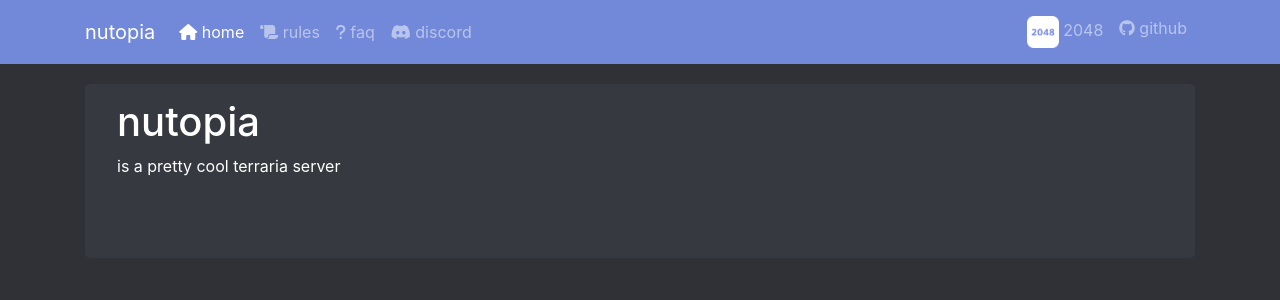
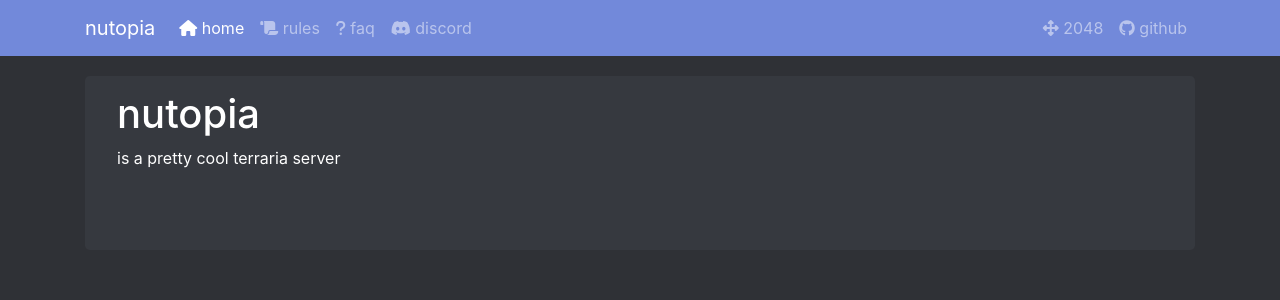
Before and after one commit to Epikest/nutopia, a Jekyll site: the page built from index.md, in a window 1280 px wide. Shown: the top 300 px of the page. Built offline with Jekyll 4.4.1, drawn with Linux system fonts in a browser that asks for light colours; nearby versions of some CDN libraries; a script that is not in the unit is left out.

Commit message:
Update default.html

```diff
--- a/_layouts/default.html
+++ b/_layouts/default.html
@@ -33,7 +33,7 @@
             <hr/>
             <ul class="navbar-nav mr-right">
                 <li class="nav-item">
-                    <a class="nav-link" target="_blank" href="https://nutopia.ml/2048"><img src="https://raw.githubusercontent.com/Epikest/nutopia/master/_layouts/2048.png" width="32px" height="32px" /> 2048</a>
+                    <a class="nav-link" target="_blank" href="https://nutopia.ml/2048"><i class="fas fa-arrows-alt"></i> 2048</a>
                 </li>
                 <li class="nav-item">
                     <a class="nav-link" target="_blank" href="https://github.com/Epikest/nutopia"><i class="fab fa-github"></i> github</a>
```
